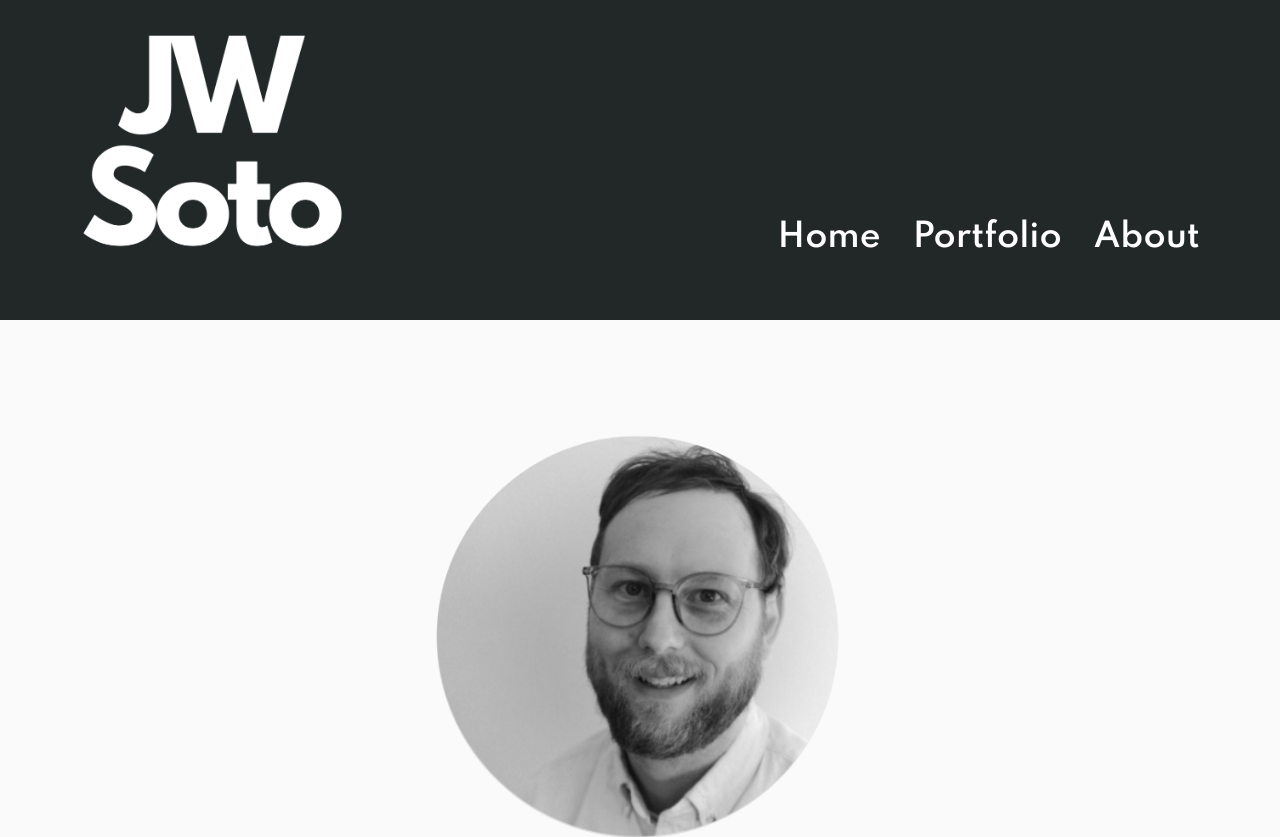
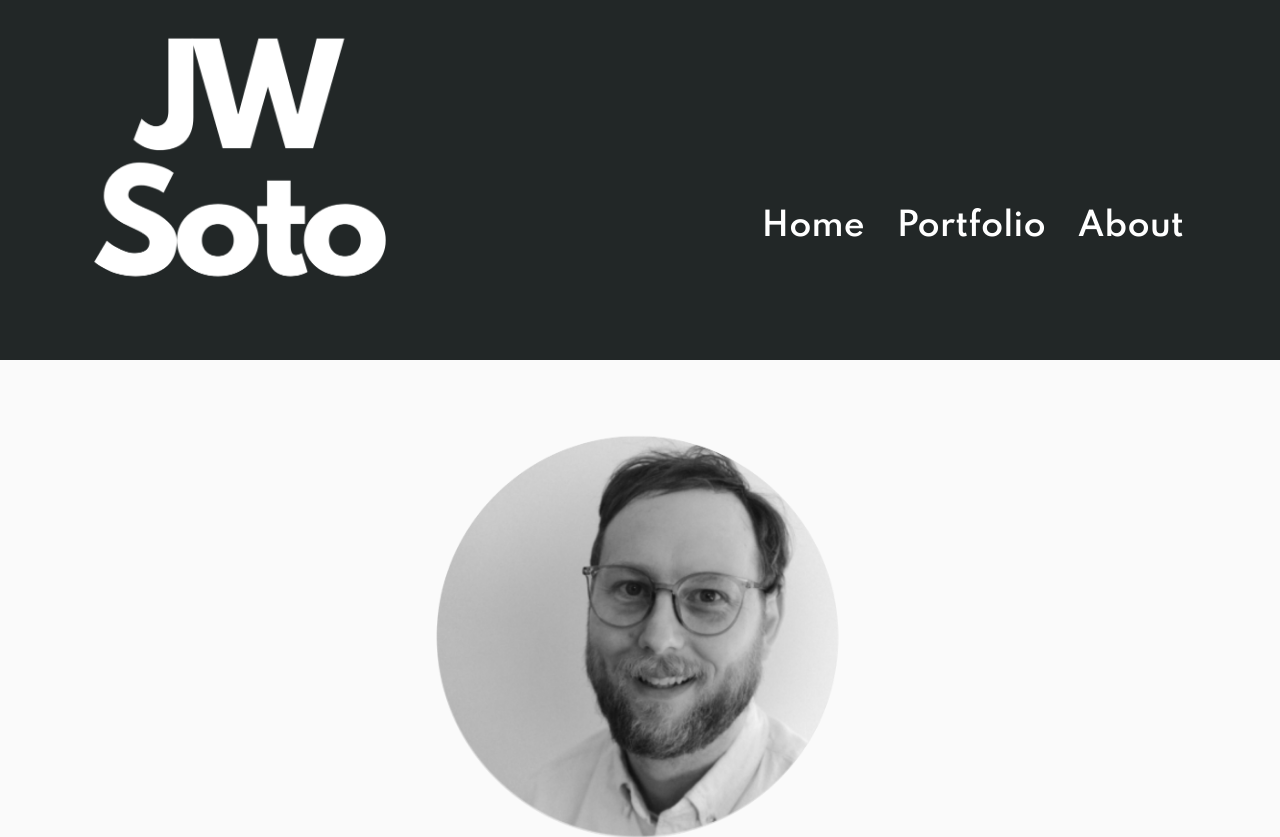
Before and after one commit to justin-w-soto/new-port, a React (Create React App) app: page /about in a window 1280 px wide. Shown: the top 837 px of the page. Built offline with nearby package versions, Linux system fonts and the light colour scheme; a web font is replaced by a local one.

Commit message:
switched logo to vmin units

```diff
--- a/src/App.css
+++ b/src/App.css
@@ -4,6 +4,7 @@
   margin-top: 0;
   margin-left: 0;
   margin-right: 0;
+  box-sizing: border-box;
 }
 
 body {
@@ -17,7 +18,7 @@ body {
 header {
   background: #222727;
   display: flex;
-  height: 40vh;
+  height: 45vmin;
   width: 100vw;
   position: fixed;
   align-items: flex-end;
@@ -49,8 +50,7 @@ a:active {
 /* CLASSES */
 
 .nav-links {
-  margin-top:5%;
-  margin: 5% 5%;
+  margin: 9vmax 10vmin;
   display: flex;
   flex-wrap: wrap;
 }
@@ -66,7 +66,10 @@ a:active {
 }
 
 .logo {
-  height: 41vh;
+  width: 60vmin;
+
+
+
 }
 
 .bg-img {
@@ -101,7 +104,7 @@ a:active {
 }
 
 .profile-pic {
-  margin-top: 35vh;
+  margin-top: 35vmin;
   width: 60rem;
   height: 44rem;
   background-size:contain;
@@ -111,7 +114,7 @@ a:active {
 }
 
 .header-links {
-  color: white
+  color: white;
 }
 
 .header-links:hover {
```
